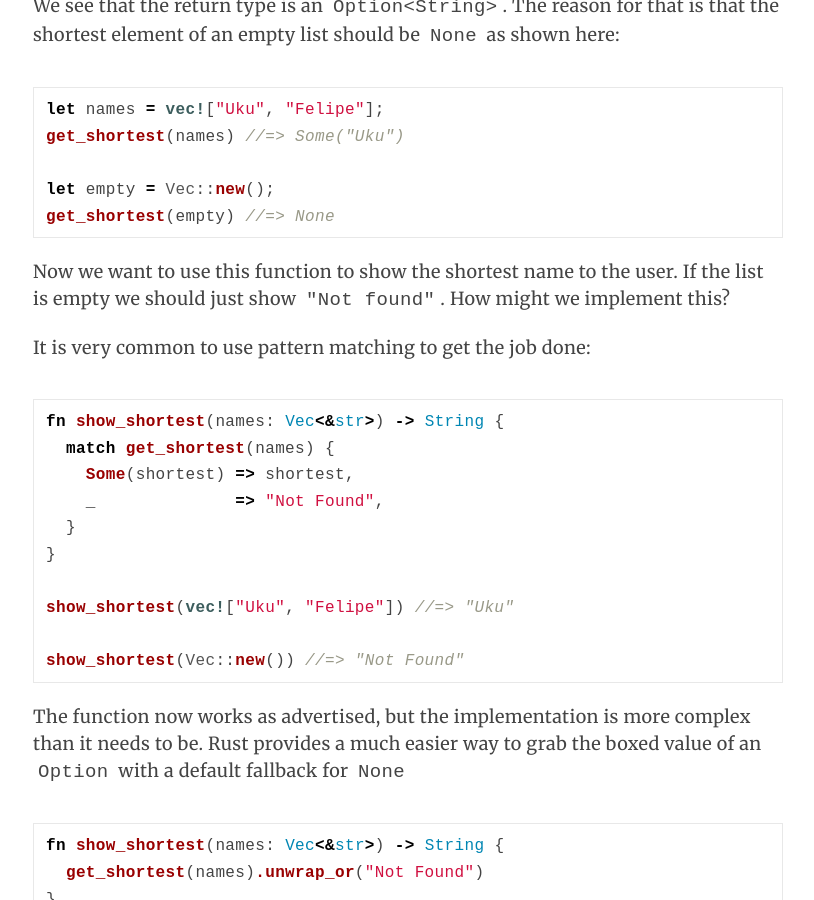
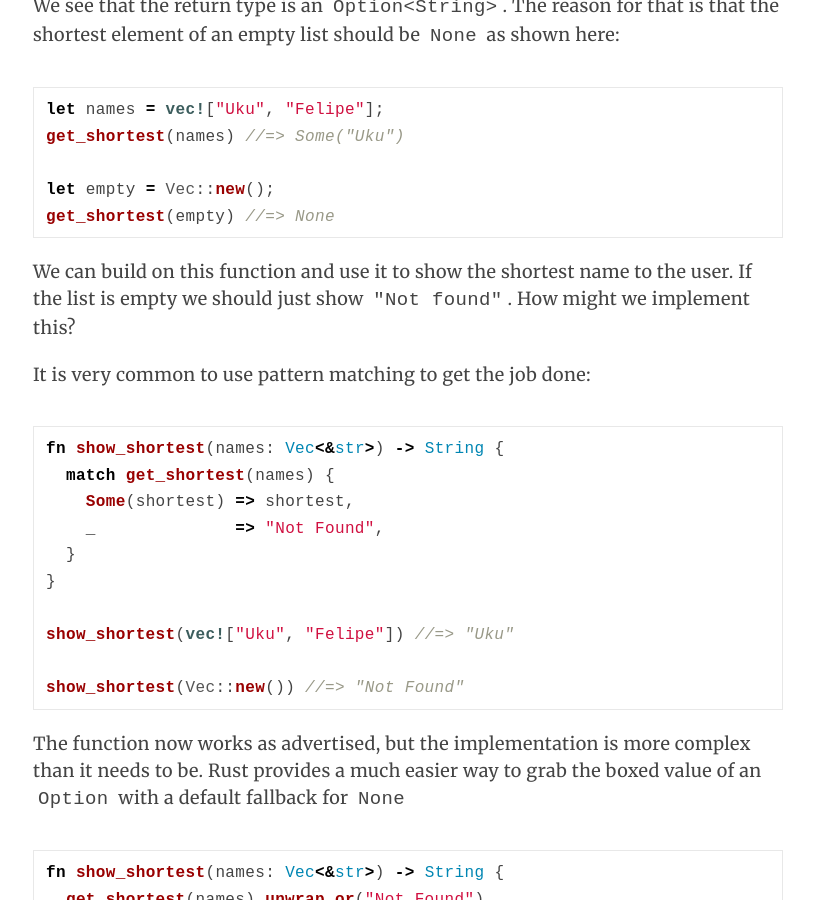
Before and after one commit to ukutaht/blog, a Jekyll site: the page built from _posts/2015-03-16-using-the-option-type-effectively.md, in a window 1280 px wide and 900 px high, scrolled down 622 px. Shown: the whole window, without its empty margins (232-1046 px from the left). Built offline with Jekyll 4.4.1, drawn with Linux system fonts in a browser that asks for light colours; nearby versions of some CDN libraries; Markdown is read by kramdown in place of the engine named in the settings.

Commit message:
Reword sentence

````diff
--- a/_posts/2015-03-16-using-the-option-type-effectively.md
+++ b/_posts/2015-03-16-using-the-option-type-effectively.md
@@ -29,7 +29,7 @@ let empty = Vec::new();
 get_shortest(empty) //=> None
 ```
 
-Now we want to use this function to show the shortest name to the user. If the list
+We can build on this function and use it to show the shortest name to the user. If the list
 is empty we should just show `"Not found"`. How might we implement this?
 
 It is very common to use pattern matching to get the job done:
````
